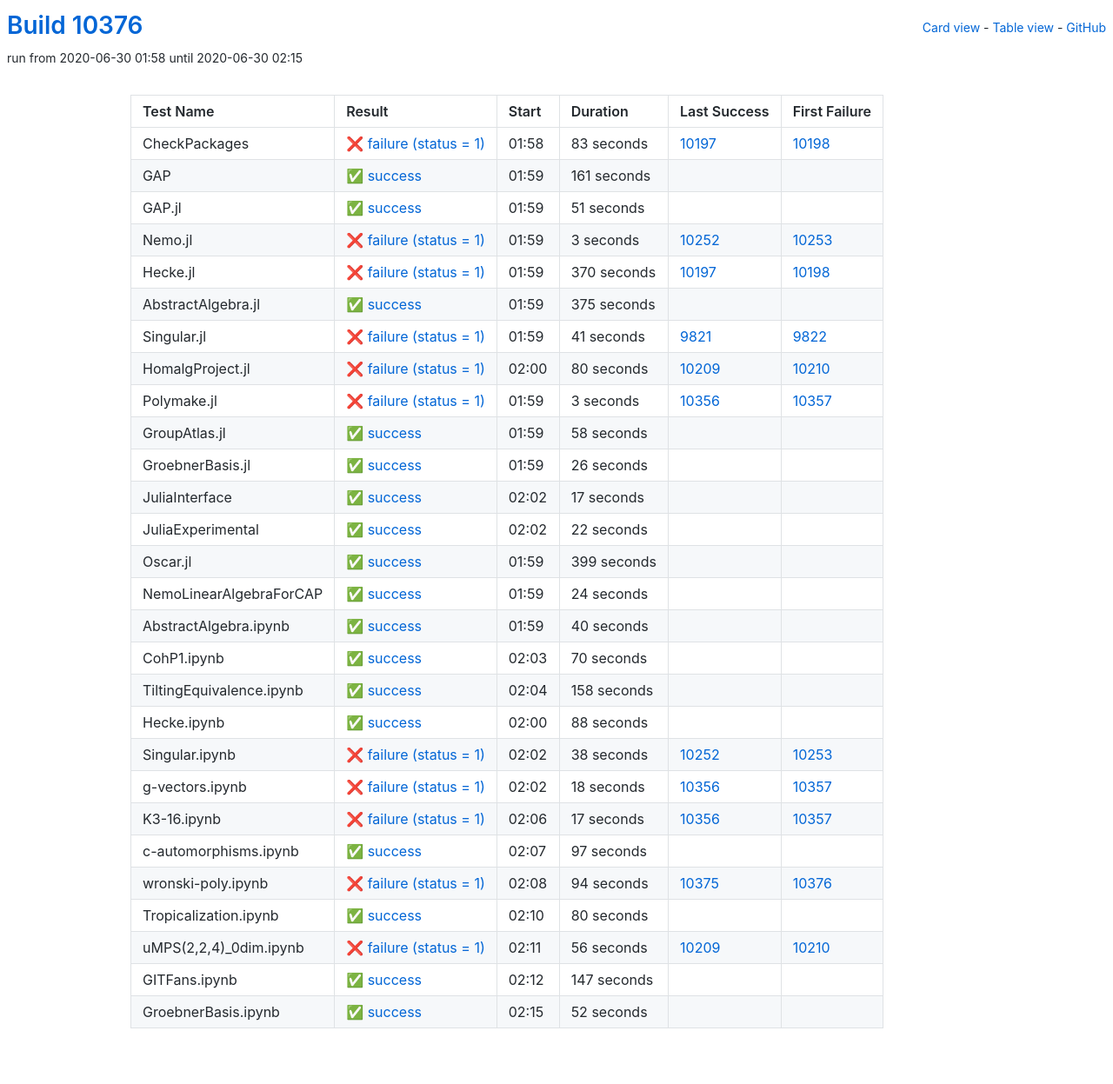
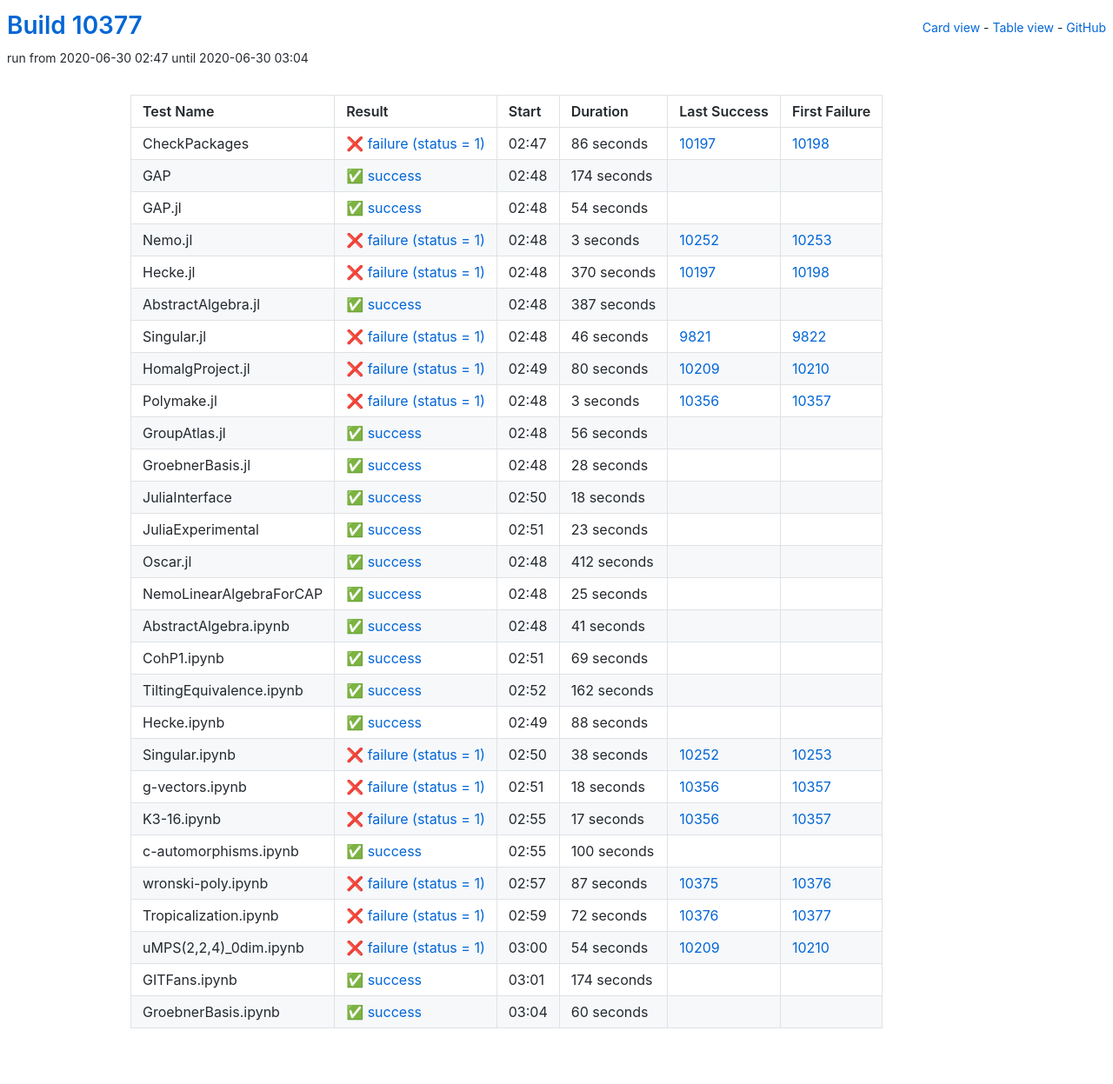
Before and after one commit to oscar-system/oscar-ci-status, a Jekyll site: the page built from table.html, in a window 1280 px wide. Shown: the whole page at 87% size. Built offline with Jekyll 4.4.1, drawn with Linux system fonts in a browser that asks for light colours.

Commit message:
Build #10377

```diff
--- a/_data/ci.yml
+++ b/_data/ci.yml
@@ -1,6 +1,6 @@
 ---
-build: 10376
-build_url: https://oscarci.mathematik.uni-kl.de/job/oscar/10376/
+build: 10377
+build_url: https://oscarci.mathematik.uni-kl.de/job/oscar/10377/
 job: oscar
 organization: oscar-system
 repo: oscar-ci-status
@@ -8,44 +8,44 @@
 tests:
 - name: CheckPackages
   id: checkpackages
-  log: https://oscarci.mathematik.uni-kl.de/job/oscar/10376/artifact/logs/build-10376/CheckPackages.log
-  start: 2020-06-30 01:58
+  log: https://oscarci.mathematik.uni-kl.de/job/oscar/10377/artifact/logs/build-10377/CheckPackages.log
+  start: 2020-06-30 02:47
   success: false
   exitcode: 1
   status: failure
-  duration: 83
+  duration: 86
   last_success: 10197
   last_success_url: https://oscarci.mathematik.uni-kl.de/job/oscar/10197/
   first_failure: 10198
   first_failure_url: https://oscarci.mathematik.uni-kl.de/job/oscar/10198/
 - name: GAP
   id: gap
-  log: https://oscarci.mathematik.uni-kl.de/job/oscar/10376/artifact/logs/build-10376/GAP.log
-  start: 2020-06-30 01:59
+  log: https://oscarci.mathematik.uni-kl.de/job/oscar/10377/artifact/logs/build-10377/GAP.log
+  start: 2020-06-30 02:48
   success: true
   exitcode: 0
   status: success
-  duration: 161
+  duration: 174
   last_success: false
   last_success_url:
   first_failure: false
   first_failure_url:
 - name: GAP.jl
   id: gap-jl
-  log: https://oscarci.mathematik.uni-kl.de/job/oscar/10376/artifact/logs/build-10376/GAP.jl.log
-  start: 2020-06-30 01:59
+  log: https://oscarci.mathematik.uni-kl.de/job/oscar/10377/artifact/logs/build-10377/GAP.jl.log
+  start: 2020-06-30 02:48
   success: true
   exitcode: 0
   status: success
-  duration: 51
+  duration: 54
   last_success: false
   last_success_url:
   first_failure: false
   first_failure_url:
 - name: Nemo.jl
   id: nemo-jl
-  log: https://oscarci.mathematik.uni-kl.de/job/oscar/10376/artifact/logs/build-10376/Nemo.jl.log
-  start: 2020-06-30 01:59
+  log: https://oscarci.mathematik.uni-kl.de/job/oscar/10377/artifact/logs/build-10377/Nemo.jl.log
+  start: 2020-06-30 02:48
   success: false
   exitcode: 1
   status: failure
@@ -56,8 +56,8 @@
   first_failure_url: https://oscarci.mathematik.uni-kl.de/job/oscar/10253/
 - name: Hecke.jl
   id: hecke-jl
-  log: https://oscarci.mathematik.uni-kl.de/job/oscar/10376/artifact/logs/build-10376/Hecke.jl.log
-  start: 2020-06-30 01:59
+  log: https://oscarci.mathematik.uni-kl.de/job/oscar/10377/artifact/logs/build-10377/Hecke.jl.log
+  start: 2020-06-30 02:48
   success: false
   exitcode: 1
   status: failure
@@ -68,32 +68,32 @@
   first_failure_url: https://oscarci.mathematik.uni-kl.de/job/oscar/10198/
 - name: AbstractAlgebra.jl
   id: abstractalgebra-jl
-  log: https://oscarci.mathematik.uni-kl.de/job/oscar/10376/artifact/logs/build-10376/AbstractAlgebra.jl.log
-  start: 2020-06-30 01:59
+  log: https://oscarci.mathematik.uni-kl.de/job/oscar/10377/artifact/logs/build-10377/AbstractAlgebra.jl.log
+  start: 2020-06-30 02:48
   success: true
   exitcode: 0
   status: success
-  duration: 375
+  duration: 387
   last_success: false
   last_success_url:
   first_failure: false
   first_failure_url:
 - name: Singular.jl
   id: singular-jl
-  log: https://oscarci.mathematik.uni-kl.de/job/oscar/10376/artifact/logs/build-10376/Singular.jl.log
-  start: 2020-06-30 01:59
+  log: https://oscarci.mathematik.uni-kl.de/job/oscar/10377/artifact/logs/build-10377/Singular.jl.log
+  start: 2020-06-30 02:48
   success: false
   exitcode: 1
   status: failure
-  duration: 41
+  duration: 46
   last_success: 9821
   last_success_url: https://oscarci.mathematik.uni-kl.de/job/oscar/9821/
   first_failure: 9822
   first_failure_url: https://oscarci.mathematik.uni-kl.de/job/oscar/9822/
 - name: HomalgProject.jl
   id: homalgproject-jl
-  log: https://oscarci.mathematik.uni-kl.de/job/oscar/10376/artifact/logs/build-10376/HomalgProject.jl.log
-  start: 2020-06-30 02:00
+  log: https://oscarci.mathematik.uni-kl.de/job/oscar/10377/artifact/logs/build-10377/HomalgProject.jl.log
+  start: 2020-06-30 02:49
   success: false
   exitcode: 1
   status: failure
@@ -104,8 +104,8 @@
   first_failure_url: https://oscarci.mathematik.uni-kl.de/job/oscar/10210/
 - name: Polymake.jl
   id: polymake-jl
-  log: https://oscarci.mathematik.uni-kl.de/job/oscar/10376/artifact/logs/build-10376/Polymake.jl.log
-  start: 2020-06-30 01:59
+  log: https://oscarci.mathematik.uni-kl.de/job/oscar/10377/artifact/logs/build-10377/Polymake.jl.log
+  start: 2020-06-30 02:48
   success: false
   exitcode: 1
   status: failure
@@ -116,116 +116,116 @@
   first_failure_url: https://oscarci.mathematik.uni-kl.de/job/oscar/10357/
 - name: GroupAtlas.jl
   id: groupatlas-jl
-  log: https://oscarci.mathematik.uni-kl.de/job/oscar/10376/artifact/logs/build-10376/GroupAtlas.jl.log
-  start: 2020-06-30 01:59
+  log: https://oscarci.mathematik.uni-kl.de/job/oscar/10377/artifact/logs/build-10377/GroupAtlas.jl.log
+  start: 2020-06-30 02:48
   success: true
   exitcode: 0
   status: success
-  duration: 58
+  duration: 56
   last_success: false
   last_success_url:
   first_failure: false
   first_failure_url:
 - name: GroebnerBasis.jl
   id: groebnerbasis-jl
-  log: https://oscarci.mathematik.uni-kl.de/job/oscar/10376/artifact/logs/build-10376/GroebnerBasis.jl.log
-  start: 2020-06-30 01:59
+  log: https://oscarci.mathematik.uni-kl.de/job/oscar/10377/artifact/logs/build-10377/GroebnerBasis.jl.log
+  start: 2020-06-30 02:48
   success: true
   exitcode: 0
   status: success
-  duration: 26
+  duration: 28
   last_success: false
   last_success_url:
   first_failure: false
   first_failure_url:
 - name: JuliaInterface
   id: juliainterface
-  log: https://oscarci.mathematik.uni-kl.de/job/oscar/10376/artifact/logs/build-10376/JuliaInterface.log
-  start: 2020-06-30 02:02
+  log: https://oscarci.mathematik.uni-kl.de/job/oscar/10377/artifact/logs/build-10377/JuliaInterface.log
+  start: 2020-06-30 02:50
   success: true
   exitcode: 0
   status: success
-  duration: 17
+  duration: 18
   last_success: false
   last_success_url:
   first_failure: false
   first_failure_url:
 - name: JuliaExperimental
   id: juliaexperimental
-  log: https://oscarci.mathematik.uni-kl.de/job/oscar/10376/artifact/logs/build-10376/JuliaExperimental.log
-  start: 2020-06-30 02:02
+  log: https://oscarci.mathematik.uni-kl.de/job/oscar/10377/artifact/logs/build-10377/JuliaExperimental.log
+  start: 2020-06-30 02:51
   success: true
   exitcode: 0
   status: success
-  duration: 22
+  duration: 23
   last_success: false
   last_success_url:
   first_failure: false
   first_failure_url:
 - name: Oscar.jl
   id: oscar-jl
-  log: https://oscarci.mathematik.uni-kl.de/job/oscar/10376/artifact/logs/build-10376/Oscar.jl.log
-  start: 2020-06-30 01:59
+  log: https://oscarci.mathematik.uni-kl.de/job/oscar/10377/artifact/logs/build-10377/Oscar.jl.log
+  start: 2020-06-30 02:48
   success: true
   exitcode: 0
   status: success
-  duration: 399
+  duration: 412
   last_success: false
   last_success_url:
   first_failure: false
   first_failure_url:
 - name: NemoLinearAlgebraForCAP
   id: nemolinearalgebraforcap
-  log: https://oscarci.mathematik.uni-kl.de/job/oscar/10376/artifact/logs/build-10376/NemoLinearAlgebraForCAP.log
-  start: 2020-06-30 01:59
+  log: https://oscarci.mathematik.uni-kl.de/job/oscar/10377/artifact/logs/build-10377/NemoLinearAlgebraForCAP.log
+  start: 2020-06-30 02:48
   success: true
   exitcode: 0
   status: success
-  duration: 24
+  duration: 25
   last_success: false
   last_success_url:
   first_failure: false
   first_failure_url:
 - name: AbstractAlgebra.ipynb
   id: abstractalgebra-ipynb
-  log: https://oscarci.mathematik.uni-kl.de/job/oscar/10376/artifact/logs/build-10376/AbstractAlgebra.ipynb.log
-  start: 2020-06-30 01:59
+  log: https://oscarci.mathematik.uni-kl.de/job/oscar/10377/artifact/logs/build-10377/AbstractAlgebra.ipynb.log
+  start: 2020-06-30 02:48
   success: true
   exitcode: 0
   status: success
-  duration: 40
+  duration: 41
   last_success: false
   last_success_url:
   first_failure: false
   first_failure_url:
 - name: CohP1.ipynb
   id: cohp1-ipynb
-  log: https://oscarci.mathematik.uni-kl.de/job/oscar/10376/artifact/logs/build-10376/CohP1.ipynb.log
-  start: 2020-06-30 02:03
+  log: https://oscarci.mathematik.uni-kl.de/job/oscar/10377/artifact/logs/build-10377/CohP1.ipynb.log
+  start: 2020-06-30 02:51
   success: true
   exitcode: 0
   status: success
-  duration: 70
+  duration: 69
   last_success: false
   last_success_url:
   first_failure: false
   first_failure_url:
 - name: TiltingEquivalence.ipynb
   id: tiltingequivalence-ipynb
-  log: https://oscarci.mathematik.uni-kl.de/job/oscar/10376/artifact/logs/build-10376/TiltingEquivalence.ipynb.log
-  start: 2020-06-30 02:04
+  log: https://oscarci.mathematik.uni-kl.de/job/oscar/10377/artifact/logs/build-10377/TiltingEquivalence.ipynb.log
+  start: 2020-06-30 02:52
   success: true
   exitcode: 0
   status: success
-  duration: 158
+  duration: 162
   last_success: false
   last_success_url:
   first_failure: false
   first_failure_url:
 - name: Hecke.ipynb
   id: hecke-ipynb
-  log: https://oscarci.mathematik.uni-kl.de/job/oscar/10376/artifact/logs/build-10376/Hecke.ipynb.log
-  start: 2020-06-30 02:00
+  log: https://oscarci.mathematik.uni-kl.de/job/oscar/10377/artifact/logs/build-10377/Hecke.ipynb.log
+  start: 2020-06-30 02:49
   success: true
   exitcode: 0
   status: success
@@ -236,8 +236,8 @@
   first_failure_url:
 - name: Singular.ipynb
   id: singular-ipynb
-  log: https://oscarci.mathematik.uni-kl.de/job/oscar/10376/artifact/logs/build-10376/Singular.ipynb.log
-  start: 2020-06-30 02:02
+  log: https://oscarci.mathematik.uni-kl.de/job/oscar/10377/artifact/logs/build-10377/Singular.ipynb.log
+  start: 2020-06-30 02:50
   success: false
   exitcode: 1
   status: failure
@@ -248,8 +248,8 @@
   first_failure_url: https://oscarci.mathematik.uni-kl.de/job/oscar/10253/
 - name: g-vectors.ipynb
   id: g-vectors-ipynb
-  log: https://oscarci.mathematik.uni-kl.de/job/oscar/10376/artifact/logs/build-10376/g-vectors.ipynb.log
-  start: 2020-06-30 02:02
+  log: https://oscarci.mathematik.uni-kl.de/job/oscar/10377/artifact/logs/build-10377/g-vectors.ipynb.log
+  start: 2020-06-30 02:51
   success: false
   exitcode: 1
   status: failure
@@ -260,8 +260,8 @@
   first_failure_url: https://oscarci.mathematik.uni-kl.de/job/oscar/10357/
 - name: K3-16.ipynb
   id: k3-16-ipynb
-  log: https://oscarci.mathematik.uni-kl.de/job/oscar/10376/artifact/logs/build-10376/K3-16.ipynb.log
-  start: 2020-06-30 02:06
+  log: https://oscarci.mathematik.uni-kl.de/job/oscar/10377/artifact/logs/build-10377/K3-16.ipynb.log
+  start: 2020-06-30 02:55
   success: false
   exitcode: 1
   status: failure
@@ -272,72 +272,72 @@
   first_failure_url: https://oscarci.mathematik.uni-kl.de/job/oscar/10357/
 - name: c-automorphisms.ipynb
   id: c-automorphisms-ipynb
-  log: https://oscarci.mathematik.uni-kl.de/job/oscar/10376/artifact/logs/build-10376/c-automorphisms.ipynb.log
-  start: 2020-06-30 02:07
+  log: https://oscarci.mathematik.uni-kl.de/job/oscar/10377/artifact/logs/build-10377/c-automorphisms.ipynb.log
+  start: 2020-06-30 02:55
   success: true
   exitcode: 0
   status: success
-  duration: 97
+  duration: 100
   last_success: false
   last_success_url:
   first_failure: false
   first_failure_url:
 - name: wronski-poly.ipynb
   id: wronski-poly-ipynb
-  log: https://oscarci.mathematik.uni-kl.de/job/oscar/10376/artifact/logs/build-10376/wronski-poly.ipynb.log
-  start: 2020-06-30 02:08
+  log: https://oscarci.mathematik.uni-kl.de/job/oscar/10377/artifact/logs/build-10377/wronski-poly.ipynb.log
+  start: 2020-06-30 02:57
   success: false
   exitcode: 1
   status: failure
-  duration: 94
+  duration: 87
   last_success: 10375
   last_success_url: https://oscarci.mathematik.uni-kl.de/job/oscar/10375/
   first_failure: 10376
   first_failure_url: https://oscarci.mathematik.uni-kl.de/job/oscar/10376/
 - name: Tropicalization.ipynb
   id: tropicalization-ipynb
-  log: https://oscarci.mathematik.uni-kl.de/job/oscar/10376/artifact/logs/build-10376/Tropicalization.ipynb.log
-  start: 2020-06-30 02:10
-  success: true
-  exitcode: 0
-  status: success
-  duration: 80
-  last_success: false
-  last_success_url:
-  first_failure: false
-  first_failure_url:
-- name: uMPS(2,2,4)_0dim.ipynb
-  id: umps-2-2-4-0dim-ipynb
-  log: https://oscarci.mathematik.uni-kl.de/job/oscar/10376/artifact/logs/build-10376/uMPS-2-2-4-_0dim.ipynb.log
-  start: 2020-06-30 02:11
+  log: https://oscarci.mathematik.uni-kl.de/job/oscar/10377/artifact/logs/build-10377/Tropicalization.ipynb.log
+  start: 2020-06-30 02:59
   success: false
   exitcode: 1
   status: failure
-  duration: 56
+  duration: 72
+  last_success: 10376
+  last_success_url: https://oscarci.mathematik.uni-kl.de/job/oscar/10376/
+  first_failure: 10377
+  first_failure_url: https://oscarci.mathematik.uni-kl.de/job/oscar/10377/
+- name: uMPS(2,2,4)_0dim.ipynb
+  id: umps-2-2-4-0dim-ipynb
+  log: https://oscarci.mathematik.uni-kl.de/job/oscar/10377/artifact/logs/build-10377/uMPS-2-2-4-_0dim.ipynb.log
+  start: 2020-06-30 03:00
+  success: false
+  exitcode: 1
+  status: failure
+  duration: 54
   last_success: 10209
   last_success_url: https://oscarci.mathematik.uni-kl.de/job/oscar/10209/
   first_failure: 10210
   first_failure_url: https://oscarci.mathematik.uni-kl.de/job/oscar/10210/
 - name: GITFans.ipynb
   id: gitfans-ipynb
-  log: https://oscarci.mathematik.uni-kl.de/job/oscar/10376/artifact/logs/build-10376/GITFans.ipynb.log
-  start: 2020-06-30 02:12
+  log: https://oscarci.mathematik.uni-kl.de/job/oscar/10377/artifact/logs/build-10377/GITFans.ipynb.log
+  start: 2020-06-30 03:01
   success: true
   exitcode: 0
   status: success
-  duration: 147
+  duration: 174
   last_success: false
   last_success_url:
   first_failure: false
   first_failure_url:
 - name: GroebnerBasis.ipynb
   id: groebnerbasis-ipynb
-  log: https://oscarci.mathematik.uni-kl.de/job/oscar/10376/artifact/logs/build-10376/GroebnerBasis.ipynb.log
-  start: 2020-06-30 02:15
+  log: https://oscarci.mathematik.uni-kl.de/job/oscar/10377/artifact/logs/build-10377/GroebnerBasis.ipynb.log
+  start: 2020-06-30 03:04
   success: true
   exitcode: 0
   status: success
-  duration: 52
+  duration: 60
   last_success: false
   last_success_url:
   first_failure: false
```
Also changed, not shown: README.md.
